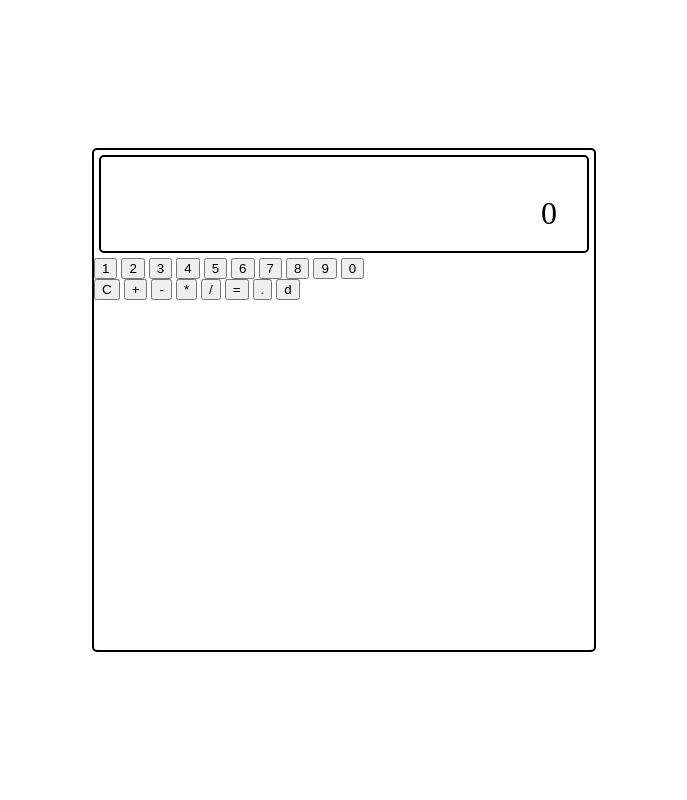
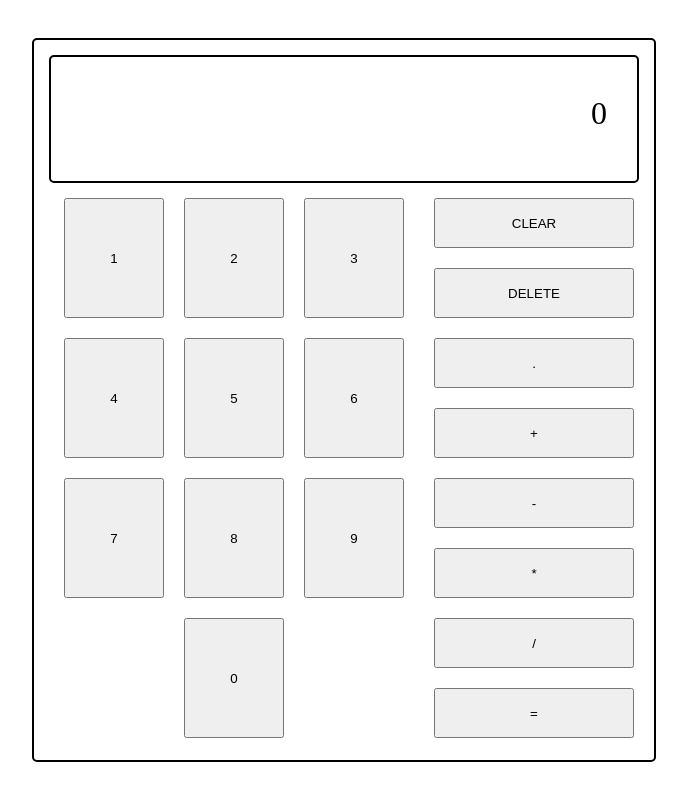
Before and after one commit to muchubatactics/calculator-js, a plain HTML site: page index.html in a window 1280 px wide. Shown: the whole page, without its empty margins (296-983 px from the left). Drawn offline with Linux system fonts and the light colour scheme.

Commit message:
started the UI

```diff
--- a/index.html
+++ b/index.html
@@ -13,6 +13,7 @@
                 <div class="minor-display"></div>
                 <div class="display"></div>
             </div>
+            <div class="all-buttons">
                 <div class="digit-buttons">
                     <button>1</button>
                     <button>2</button>
@@ -26,14 +27,15 @@
                     <button>0</button>
                 </div>
                 <div class="utility-buttons">
-                <button class="clear">C</button>
+                    <button class="clear">CLEAR</button>
+                    <button class="delete">DELETE</button>
+                    <button class="point">.</button>
                     <button class="addBtn">+</button>
                     <button class="subBtn">-</button>
                     <button class="mulBtn">*</button>
                     <button class="divBtn">/</button>
                     <button class="equBtn">=</button>
-                <button class="point">.</button>
-                <button class="delete">d</button>
+                </div>
             </div>
         </div>
     </body>
--- a/style.css
+++ b/style.css
@@ -10,16 +10,17 @@ body {
 
 .container {
     border: 2px solid black;
-    height: 500px;
-    width: 500px;
+    height: 700px;
+    width: 600px;
     border-radius: 5px;
+    padding: 10px;
 }
 
 .display-container {
     margin: 5px;
     border: 2px solid black;
     border-radius: 5px;
-    height: 90px;
+    height: 120px;
     text-align: end;
     padding: 2px 15px;
     font-size: xx-large;
@@ -37,3 +38,31 @@ body {
     padding: 2px 15px;
     font-size: xx-large;
 }
+
+.all-buttons {
+    display: flex;
+}
+
+.digit-buttons {
+    width: 400px;
+    display: flex;
+    flex-wrap: wrap;
+    justify-content: center;
+}
+
+.digit-buttons > button{
+    min-height: 80px;
+    min-width: 100px;
+    margin: 10px;
+}
+
+.utility-buttons {
+    display: flex;
+    flex-direction: column;
+}
+
+.utility-buttons > button{
+    min-height: 50px;
+    min-width: 200px;
+    margin: 10px;
+}
```
Lines whose indentation alone changed are shown as unchanged.
